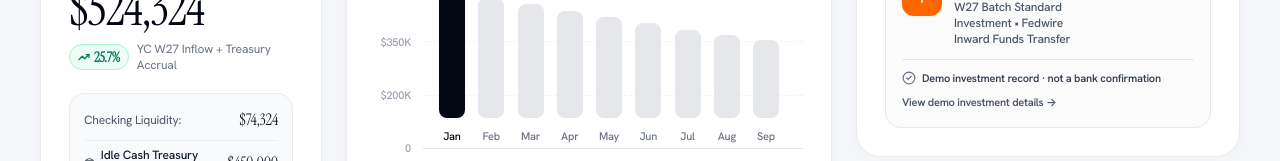
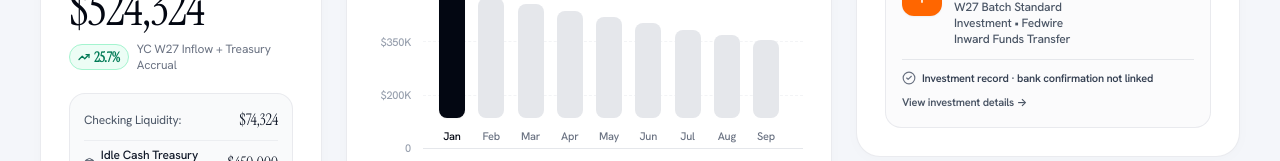
Before and after one commit to mahesh-oss-cloud/infinity, a React (Vite) app: page / in a window 1280 px wide. Shown: the part 338-499 px from the top of the page. Built offline with nearby package versions, Linux system fonts and the light colour scheme; no server answers.

Commit message:
Restore investment-focused YC activity wording

```diff
--- a/src/components/RecentActivityCard.jsx
+++ b/src/components/RecentActivityCard.jsx
@@ -24,7 +24,7 @@ export const RecentActivityCard = ({ transactions, onSelectTransaction, onSeeMor
           const isDemoTransfer = Boolean(tx.isDemoTransfer);
           const formattedAmount = `${isCredit ? '+' : '-'}$${Math.abs(Number(tx.amount) || 0).toLocaleString('en-US', { minimumFractionDigits: 2, maximumFractionDigits: 2 })}`;
           const detailLabel = isYCombinator
-            ? 'View demo investment details'
+            ? 'View investment details'
             : isDemoTransfer
               ? 'View payment preview'
               : 'View transaction details';
@@ -68,7 +68,7 @@ export const RecentActivityCard = ({ transactions, onSelectTransaction, onSeeMor
                 <div className="mt-3 pt-2.5 border-t border-gray-200 flex flex-wrap items-center justify-between gap-2 text-[11px] text-gray-600">
                   <span className="flex items-center gap-1.5 text-gray-700 font-semibold">
                     <CheckCircle2 className="w-3.5 h-3.5 text-gray-500" />
-                    <span>Demo investment record · not a bank confirmation</span>
+                    <span>Investment record · bank confirmation not linked</span>
                   </span>
                   <span className="text-gray-600 font-semibold group-hover:underline">{detailLabel} →</span>
                 </div>
```
